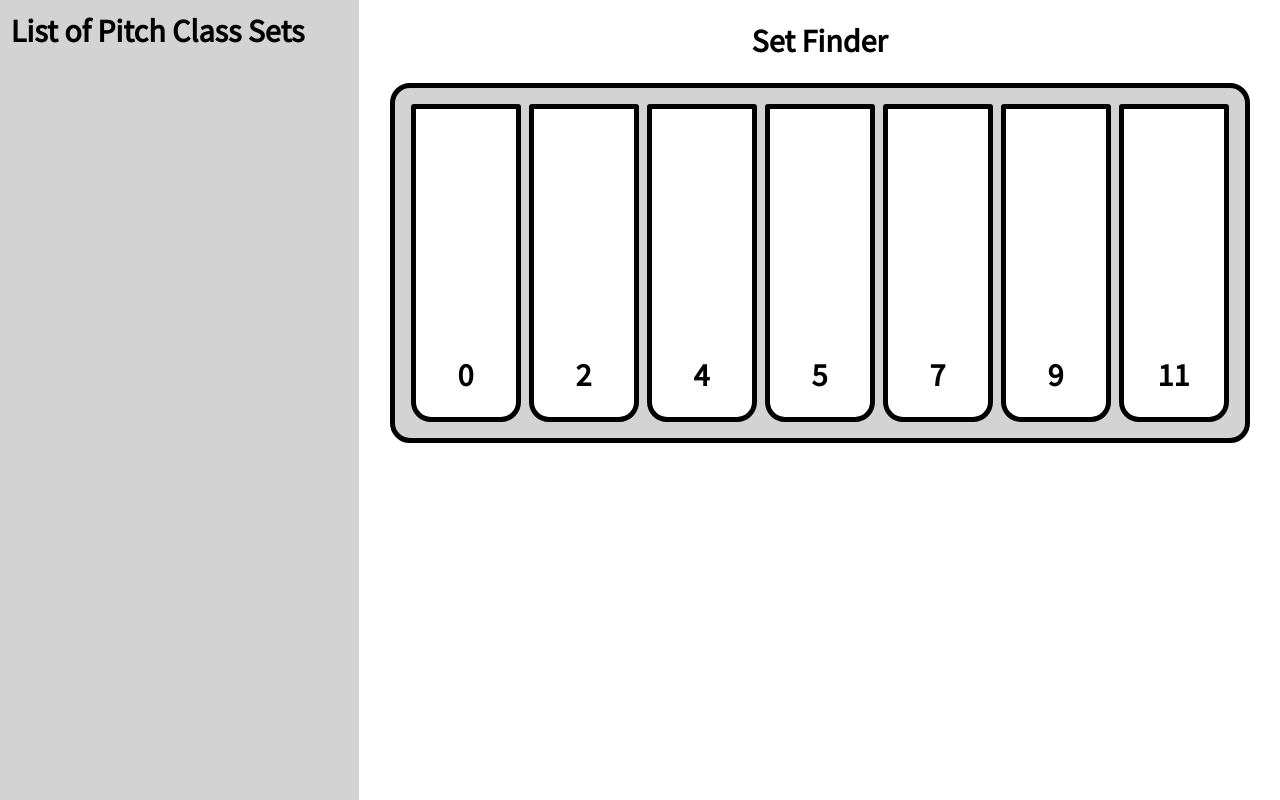
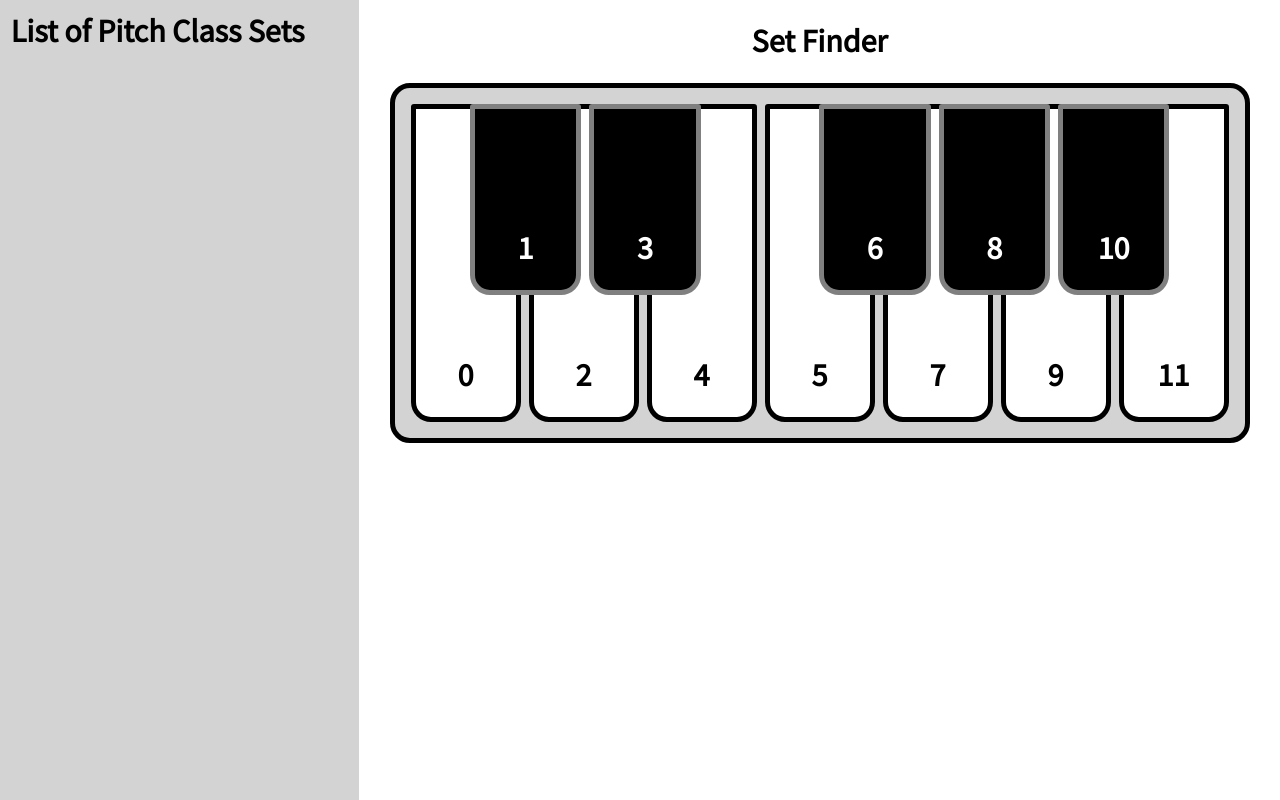
Before and after one commit to opcushing/staylor-set-finder, a SvelteKit app in the folder staylor-set-finder/: page / in a window 1280 px wide. Built offline with nearby package versions, Linux system fonts and the light colour scheme; some icons are missing.

Commit message:
placed black keys

```diff
--- a/staylor-set-finder/src/routes/SetFinder/Key.svelte
+++ b/staylor-set-finder/src/routes/SetFinder/Key.svelte
@@ -1,12 +1,10 @@
 <script>
 	export let number = 0;
 	export let selected = false;
-	export const isWhite = true;
-
-	const keyClass = isWhite ? 'white' : 'black';
+	export let isWhite = true;
 </script>
 
-<div class={keyClass}>
+<div class:white={isWhite} class:black={!isWhite}>
 	<h1>{number}</h1>
 </div>
 
@@ -20,10 +18,8 @@
 		border-top-right-radius: 3px;
 		border-bottom-left-radius: 20px;
 		border-bottom-right-radius: 20px;
-
 		display: block;
 		position: relative;
-		margin-top: auto;
 		box-sizing: border-box;
 	}
 
--- a/staylor-set-finder/src/routes/SetFinder/Piano.svelte
+++ b/staylor-set-finder/src/routes/SetFinder/Piano.svelte
@@ -5,14 +5,24 @@
 </script>
 
 <div class="keybed">
-	<div class="whiteKeys">
-		<Key isWhite={true} />
-		<Key isWhite={true} number={2} />
-		<Key isWhite={true} number={4} />
-		<Key isWhite={true} number={5} />
-		<Key isWhite={true} number={7} />
-		<Key isWhite={true} number={9} />
-		<Key isWhite={true} number={11} />
+	<div class="keys">
+		<Key />
+		<Key number={2} />
+		<Key number={4} />
+		<Key number={5} />
+		<Key number={7} />
+		<Key number={9} />
+		<Key number={11} />
+	</div>
+	<div class="keys blackKeys">
+		<div class="side" />
+		<Key isWhite={false} number={1} />
+		<Key isWhite={false} number={3} />
+		<div class="gap" />
+		<Key isWhite={false} number={6} />
+		<Key isWhite={false} number={8} />
+		<Key isWhite={false} number={10} />
+		<div class="side" />
 	</div>
 </div>
 
@@ -26,13 +36,13 @@
 		width: 860px;
 		height: 360px;
 		box-sizing: border-box;
+
+		position: relative;
 	}
 
-	.whiteKeys {
+	.keys {
 		display: flex;
 		flex-direction: row;
-		justify-content: space-evenly;
-		align-items: center;
 		padding: 1rem;
 		width: auto;
 		height: 100%;
@@ -40,4 +50,20 @@
 		box-sizing: border-box;
 		gap: 0.5rem;
 	}
+
+	.blackKeys {
+		position: absolute;
+		top: 0;
+		left: 0;
+		right: 0;
+		bottom: 0;
+	}
+
+	.gap {
+		width: 100%;
+	}
+
+	.side {
+		width: 50%;
+	}
 </style>
```
